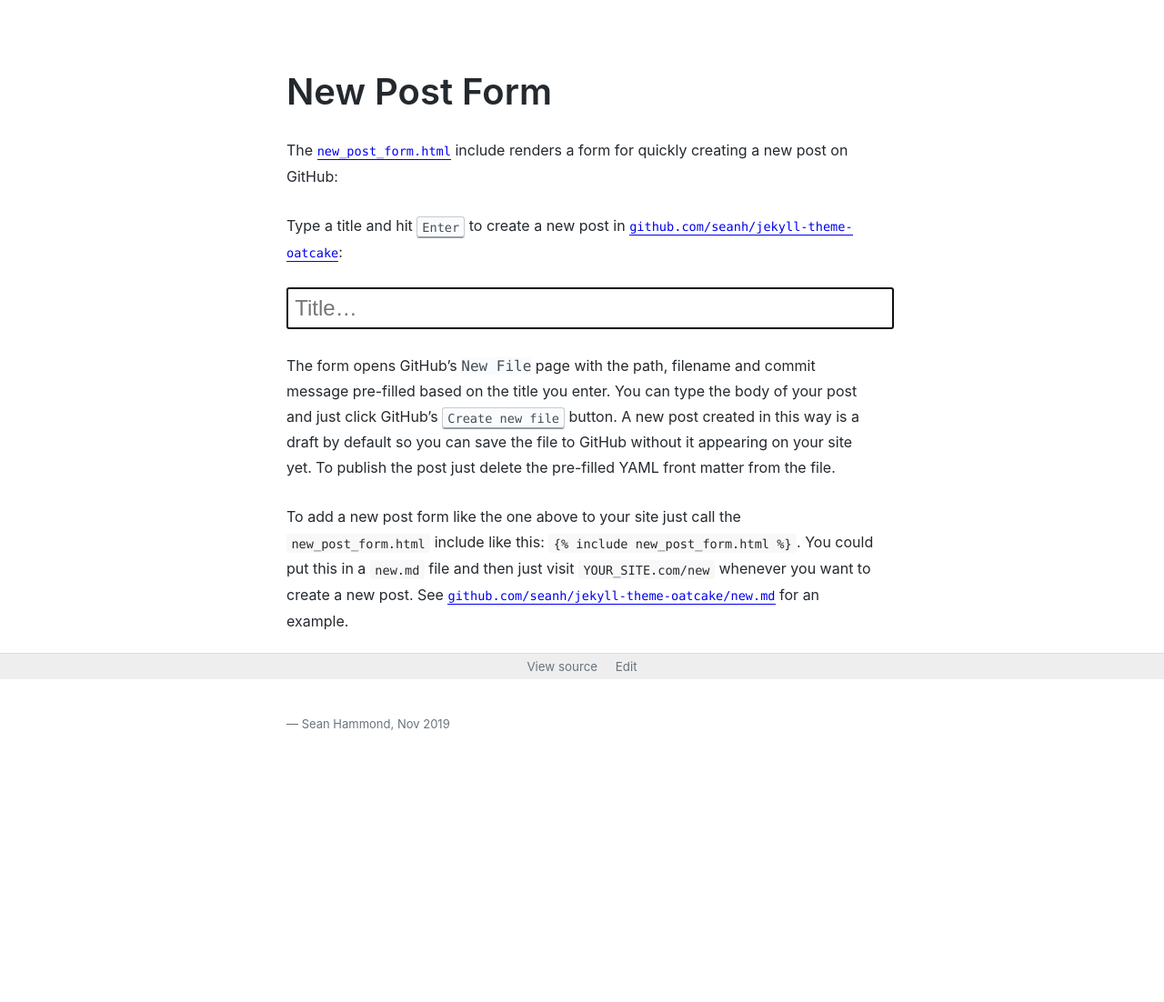
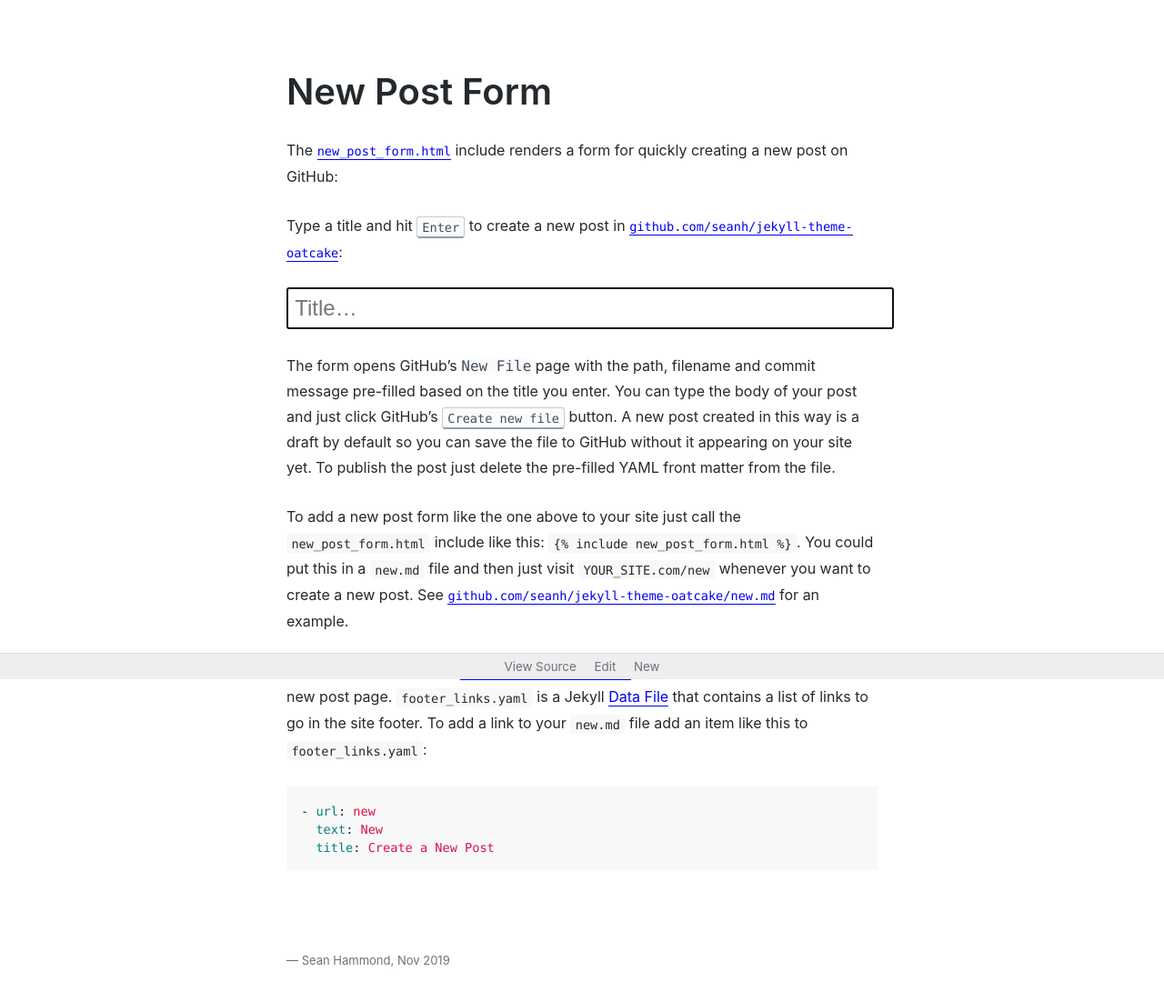
Before and after one commit to seanh/jekyll-theme-oatcake, a Jekyll site: the page built from _posts/2019-11-11-new-post-form.md, in a window 1280 px wide, cut to the strip 153-1378 px from the top of the page. Shown: the top 1102 px of the strip at 91% size. Built offline with Jekyll 4.4.1, drawn with Linux system fonts in a browser that asks for light colours; our own code applies the rules of GitHub Pages for plain Markdown files; before the commit the page ends 1118 px from its top, so only the background shows below that.

Commit message:
Add footer link customization
Also tweak how header link customization works, and add documentation
for both.

Also adds a New link to the footer.
        proxy_hide_header X-Content-Type-Options;

````diff
--- /dev/null
+++ b/_data/footer_links.yaml
@@ -0,0 +1,3 @@
+- url: new
+  text: New
+  title: Create a New Post
--- /dev/null
+++ b/_includes/edit_page_link.html
@@ -0,0 +1,3 @@
+{% if site.edit_page_link != false %}
+  <li class="site-footer__links-item"><a href="{{ site.github.repository_url }}/edit/master/{{ page.path }}" title="Edit this page on GitHub" name="Edit this page on GitHub" target="_blank">Edit</a></li>
+{% endif %}
--- /dev/null
+++ b/_includes/view_source_link.html
@@ -0,0 +1,3 @@
+{% if site.view_source_link != false -%}
+  <li class="site-footer__links-item"><a href="https://raw.githubusercontent.com/{{ site.github.repository_nwo }}/master/{{ page.path }}" title="Source code for this page" name="View the sSource code for this page">View Source</a></li>
+{%- endif %}
--- a/_layouts/default.html
+++ b/_layouts/default.html
@@ -25,9 +25,9 @@
           {% for item in site.data.header_links %}
             <li class="site-header__nav-item">
               {% if item.url == page.url %}
-                <a class="site-header__nav-link site-header__nav-link--active">{{ item.title }}</a>
+                <a class="site-header__nav-link site-header__nav-link--active" href="{{ item.url | relative_url }}" {%- if item.title %}title="{{ item.title }}"{% endif -%}>{{ item.text }}</a>
               {% else %}
-                <a class="site-header__nav-link" href="{{ item.url | relative_url }}">{{ item.title }}</a>
+                <a class="site-header__nav-link" href="{{ item.url | relative_url }}" {%- if item.title %}title="{{ item.title }}"{% endif -%}>{{ item.text }}</a>
               {% endif %}
             </li>
         {% endfor %}
@@ -38,8 +38,13 @@
 
     <footer class="site-footer">
       <ul class="site-footer__links">
-        <li class="site-footer__links-item"><a href="https://raw.githubusercontent.com/{{ site.github.repository_nwo }}/master/{{ page.path }}" title="Source code for this page" name="View the sSource code for this page">View source</a></li>
-        <li class="site-footer__links-item"><a href="{{ site.github.repository_url }}/edit/master/{{ page.path }}" title="Edit this page on GitHub" name="Edit this page on GitHub" target="_blank">Edit</a></li>
+        {% include view_source_link.html %}
+        {% include edit_page_link.html %}
+        {% for item in site.data.footer_links %}
+          <li class="site-footer__links-item">
+            <a href="{{ item.url | relative_url }}" {%- if item.title %}title="{{ item.title }}"{% endif -%}>{{ item.text }}</a>
+          </li>
+        {% endfor %}
       </ul>
     </footer>
   </body>
--- a/_posts/2019-11-11-new-post-form.md
+++ b/_posts/2019-11-11-new-post-form.md
@@ -16,3 +16,15 @@ To add a new post form like the one above to your site just call the `new_post_f
 `YOUR_SITE.com/new` whenever you want to create a new post. See
 [`{{ site.github.hostname }}/{{ site.github.repository_nwo }}/new.md`](https://raw.githubusercontent.com/{{ site.github.repository_nwo }}/master/new.md)
 for an example.
+
+This demo site also uses [`_data/footer_links.yaml`](https://raw.githubusercontent.com/{{ site.github.repository_nwo }}/master/_data/footer_links.yaml)
+to add a link in the site footer to the new post page. `footer_links.yaml` is a
+Jekyll [Data File](https://jekyllrb.com/docs/datafiles/) that contains a list
+of links to go in the site footer. To add a link to your `new.md` file add an
+item like this to `footer_links.yaml`:
+
+```yaml
+- url: new
+  text: New
+  title: Create a New Post
+```
````
Also changed, not shown: _data/header_links.yaml (+4 -4 lines), _posts/2019-11-25-header-and-footer-links.md (added, +17 -0 lines).
